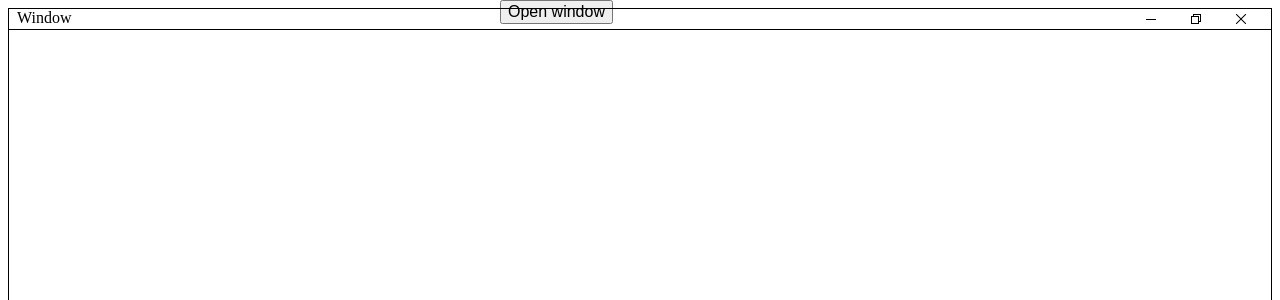
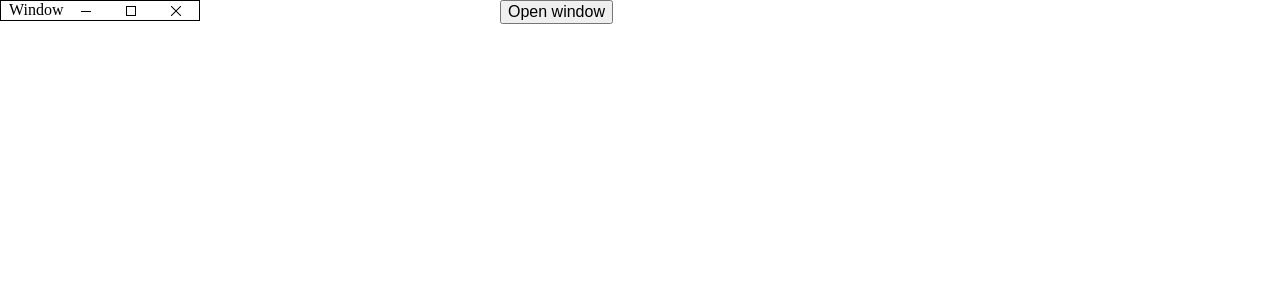
Before and after one commit to dungahk/angular-window-component, an Angular app: page / in a window 1280 px wide. Both pictures are taken after a click on the button 1150 px from the left and 19 px from the top of the page. Shown: the top 300 px of the page. Built offline with nearby package versions, Linux system fonts and the light colour scheme.

Commit message:
First version

```diff
--- a/src/app/app.component.html
+++ b/src/app/app.component.html
@@ -1,5 +1,5 @@
 <wc-window #window [opened]="true">
-  <wc-window-title>Window</wc-window-title>
+  <wc-window-title>Window Test This is a Title</wc-window-title>
   <!--<wc-window-toolbar>- x</wc-window-toolbar>-->
   <wc-window-content>
     <form action="">
--- a/window/window.html
+++ b/window/window.html
@@ -26,13 +26,13 @@
       </svg>
     </button>
 
-    <button [hidden]="!minimized && !maximized" aria-label="restore" title="Restore" tabindex="-1" class="window-control restore" (click)="restore($event)">
+    <button [hidden]="!maximized" aria-label="restore" title="Restore" tabindex="-1" class="window-control restore" (click)="restore($event)">
       <svg aria-hidden="true" version="1.1" width="10" height="10">
         <path d="m 2,1e-5 0,2 -2,0 0,8 8,0 0,-2 2,0 0,-8 z m 1,1 6,0 0,6 -1,0 0,-5 -5,0 z m -2,2 6,0 0,6 -6,0 z"></path>
       </svg>
     </button>
 
-    <button [hidden]="minimized || maximized" aria-label="maximize" title="Maximize" tabindex="-1" class="window-control maximize" (click)="maximize($event)">
+    <button [hidden]="maximized" aria-label="maximize" title="Maximize" tabindex="-1" class="window-control maximize" (click)="maximize($event)">
       <svg aria-hidden="true" version="1.1" width="10" height="10">
         <path d="M 0,0 0,10 10,10 10,0 Z M 1,1 9,1 9,9 1,9 Z"></path>
       </svg>
--- a/window/window.scss
+++ b/window/window.scss
@@ -7,12 +7,17 @@
   min-height: 21px;
   border: 1px solid black;
   overflow: hidden;
+  width: auto;
+  height: auto;
 
   * {
     box-sizing: border-box;
   }
 
   &-minimized {
+    width: 200px;
+    height: 21px;
+
     .wc-window-content,
     {
       display: none;
@@ -39,23 +44,10 @@
       flex-grow: 0;
       flex-shrink: 0;
       margin-left: auto;
-      // order: 2;
-      // flex-shrink: 1;
-      // flex-basis: 30px;
 
       button {
-        // -webkit-app-region: no-drag;
-        // display: inline-block;
-        // position: relative;
         width: 45px;
-        // height: 100%;
-        // padding: 0;
-        // margin: 0;
-        // overflow: hidden;
         border: none;
-        // box-shadow: none;
-        // border-radius: 0;
-        // color: #a0a0a0;
         background-color: transparent;
         transition: background-color .75s ease;
 
--- a/window/window.ts
+++ b/window/window.ts
@@ -34,8 +34,6 @@ export class WcWindowContent {}
     'role': 'window',
     '[class.wc-window-opened]': 'opened',
     '[class.wc-window-minimized]': 'minimized',
-    '[class.wc-window-maximized]': 'maximized',
-    // '[style.width]': 'size',
     '[style.top.px]' : 'top',
     '[style.right.px]' : 'right',
     '[style.bottom.px]' : 'bottom',
@@ -49,26 +47,26 @@ export class WcWindowContent {}
 export class WcWindow {
   @Input() opened: boolean = false;
 
-  @Input() size: string = '300px';
-  private lastSize: string = '300px';
+  @Input() top: number = 0;
+  private lastTop: number = 0;
 
-  @Input() top: number = 8;
-  private lastTop: number = 8;
+  @Input() right: number = 0;
+  private lastRight: number = 0;
 
-  @Input() right: number = 8;
-  private lastRight: number = 8;
+  @Input() bottom: number = 0;
+  private lastBottom: number = 0;
 
-  @Input() bottom: number = 8;
-  private lastBottom: number = 8;
-
-  @Input() left: number = 8;
-  private lastLeft: number = 8;
+  @Input() left: number = 0;
+  private lastLeft: number = 0;
 
   public startX: number = 0;
   public startY: number = 0;
 
   public minimized: boolean = false;
-  public maximized: boolean = false;
+  private lastMinimized: boolean = false;
+
+  public maximized: boolean = true;
+  private lastMaximized: boolean = true;
 
   private dragging: boolean = false;
   private resizing: boolean = false;
@@ -104,46 +102,55 @@ export class WcWindow {
     if (this.minimized) {
       this.restore(event);
     } else {
-      this.lastTop = this.top;
-      this.lastLeft = this.left;
-      this.lastSize = this.size;
+      this.saveCurrentPosition();
+
+      const width = window.innerWidth
+      || document.documentElement.clientWidth
+      || document.body.clientWidth;
+
+      const height = window.innerHeight
+      || document.documentElement.clientHeight
+      || document.body.clientHeight;
+
+      this.right = width - this.left - 200;
+      this.bottom = height - this.top - 21;
+
+      this.minimized = true;
+      this.maximized = false;
     }
-    this.minimized = !this.minimized;
-    this.maximized = false;
   }
 
   /**
    * restore
    */
   public restore(event: MouseEvent) {
-    this.minimized = false;
-    this.maximized = false;
+    this.top = this.lastTop;
+    this.right = this.lastRight;
+    this.bottom = this.lastBottom;
+    this.left = this.lastLeft;
 
-    this.top = this.lastTop;
-    this.left = this.lastLeft;
-    this.size = this.lastSize;
+    this.minimized = this.lastMinimized;
+    this.maximized = this.lastMaximized;
   }
 
   /**
    * maximize
    */
   public maximize(event: MouseEvent) {
+    this.saveCurrentPosition();
+    this.top = this.right = this.bottom = this.left = 0;
     this.maximized = true;
+    this.minimized = false;
+  }
 
+  private saveCurrentPosition() {
     this.lastTop = this.top;
-    this.top = 4;
+    this.lastRight = this.right;
+    this.lastBottom = this.bottom;
+    this.lastLeft = this.left;
 
-    this.lastRight = this.right;
-    this.right = 4;
-
-    this.lastBottom = this.bottom;
-    this.bottom = 4;
-
-    this.lastLeft = this.left;
-    this.left = 4;
-
-    // this.lastSize = this.size;
-    // this.size = 'calc(100% - 20px)';
+    this.lastMinimized = this.minimized;
+    this.lastMaximized = this.maximized;
   }
 
   /**
@@ -165,6 +172,9 @@ export class WcWindow {
 
     this.startX = event.x;
     this.startY = event.y;
+
+    this.minimized = false;
+    this.maximized = false;
   }
 
   /**
```
